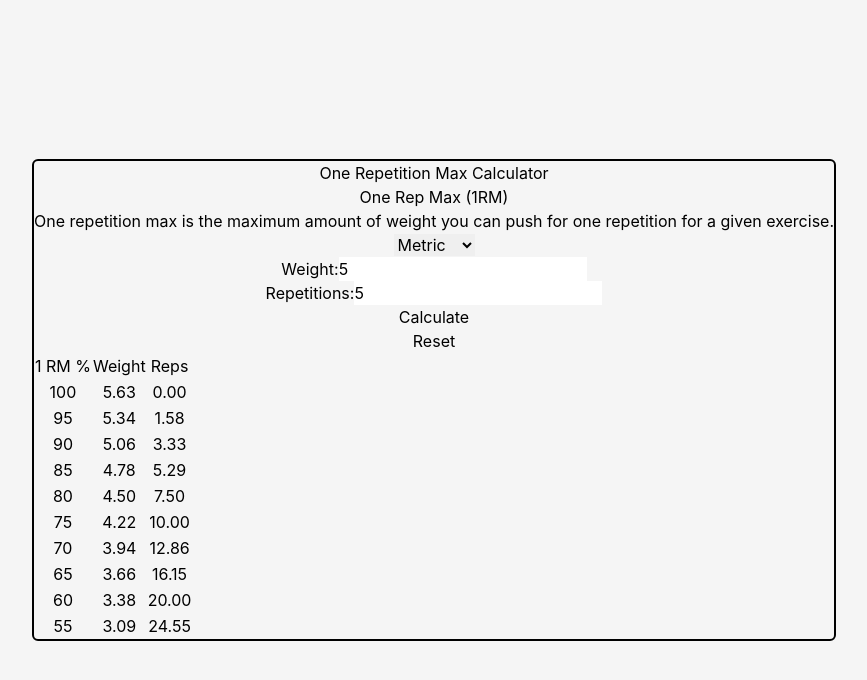
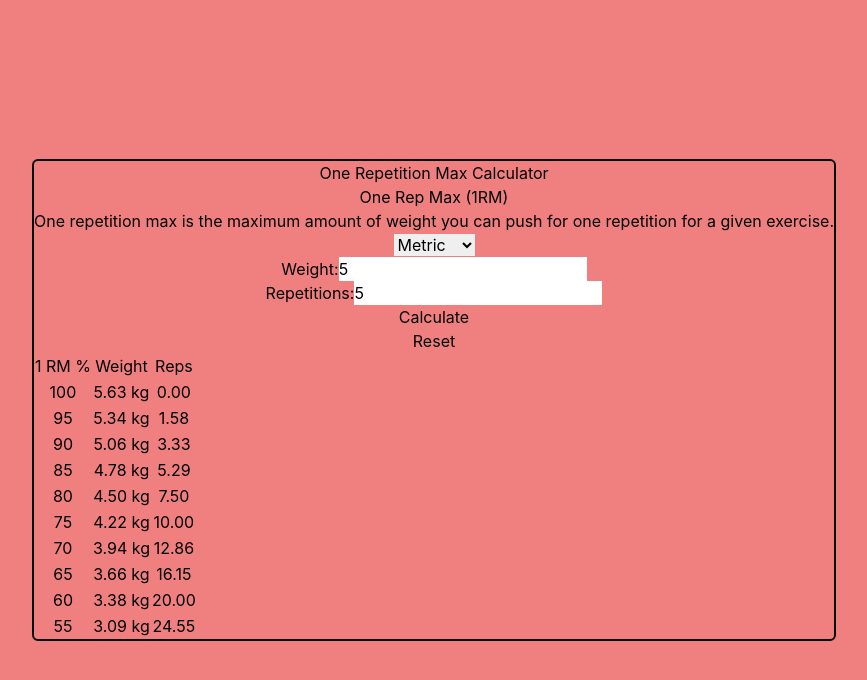
Before and after one commit to allomhg/1rm-calc-v2, a React (Vite) app: page / in a window 1280 px wide. Both pictures are taken after typing "5", "5" into the empty fields and a click on the button "Calculate". Shown: the top 680 px of the page, without its empty margins (206-1073 px from the left). Built offline with nearby package versions, Linux system fonts and the light colour scheme.

Commit message:
Unit display and conversion working

```diff
--- a/src/components/Table.tsx
+++ b/src/components/Table.tsx
@@ -1,32 +1,42 @@
 import { InputState } from "./Form";
 
+interface TableRow {
+    id: number;
+    percentage: number;
+    weight: string;
+    reps: string;
+}
+
 function generateRows2 (weight: number | undefined, reps: number | undefined, units: number) {
-
     if (weight === undefined || reps === undefined) {
         return [];
     }
 
-    // console.log("Reps: " + reps);
+    const oneRepMaxBrzycki: number = weight / (1.0278 - 0.0278 * reps);
+    const rowArray: Array<TableRow> = [];
 
-    // const oneRepMaxEpley = weight * (1 + reps / 30);
-    const oneRepMaxBrzycki = weight / (1.0278 - 0.0278 * reps);
-    console.log(oneRepMaxBrzycki);
-    const rowArray = [];
+
 
     for (let i = 0; i < 10; i++) {
         const percentage = 100 - (i * 5);
         const calcWeight = oneRepMaxBrzycki * (percentage / 100);
         const calcReps = ((oneRepMaxBrzycki / calcWeight) - 1) * 30;
-        // console.log("calcReps " + calcReps);
+        let calcWeightString: string = "";
+
+        if (units === 1) {
+            const calcWeightPounds = (oneRepMaxBrzycki * (percentage / 100)) * 2.205;
+            calcWeightString = calcWeightPounds.toFixed(2) + " lb";
+        } else {
+            calcWeightString = calcWeight.toFixed(2) + " kg";
+        }
 
         rowArray.push(
             {
                 id: i + 1,
                 percentage: percentage,
-                weight: calcWeight.toFixed(2),
+                weight: calcWeightString,
                 reps: calcReps.toFixed(2),
             });
-
     }
     // console.log(rowArray);
     return rowArray;
--- a/src/index.css
+++ b/src/index.css
@@ -10,7 +10,7 @@
   /* color-scheme: light dark;
   color: rgba(255, 255, 255, 0.87);
   background-color: #242424; */
-  background-color: whitesmoke;
+  background-color: lightcoral;
 
   font-synthesis: none;
   text-rendering: optimizeLegibility;
```
